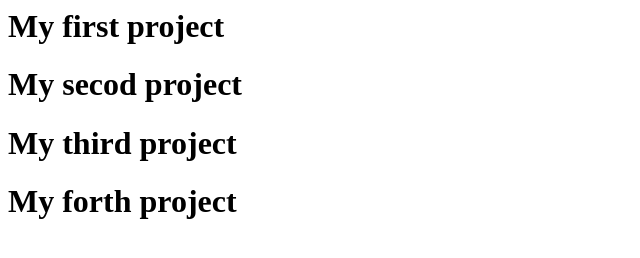
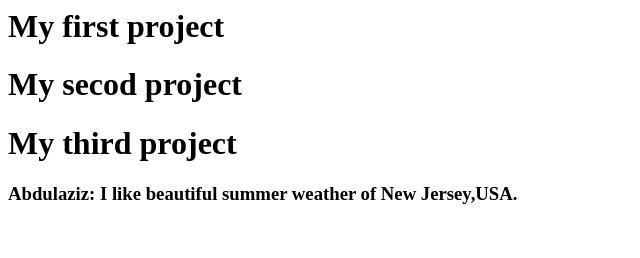
Before and after one commit to guuree19/css-copy-cat, a plain HTML site: page index.html in a window 1280 px wide. Shown: the whole page, without its empty margins (0-640 px from the left). Drawn offline with Linux system fonts and the light colour scheme.

Commit message:
added personal information to index.html

```diff
--- a/index.html
+++ b/index.html
@@ -1,4 +1,7 @@
 <h1>My first project</h1>
 <h1>My secod project</h1>
 <h1>My third project</h1>
-<h1>My forth project</h1>
+
+<div class = "my-style"><h3>Abdulaziz: I like beautiful summer weather of New Jersey,USA.</h3>
+
+</div>
```
